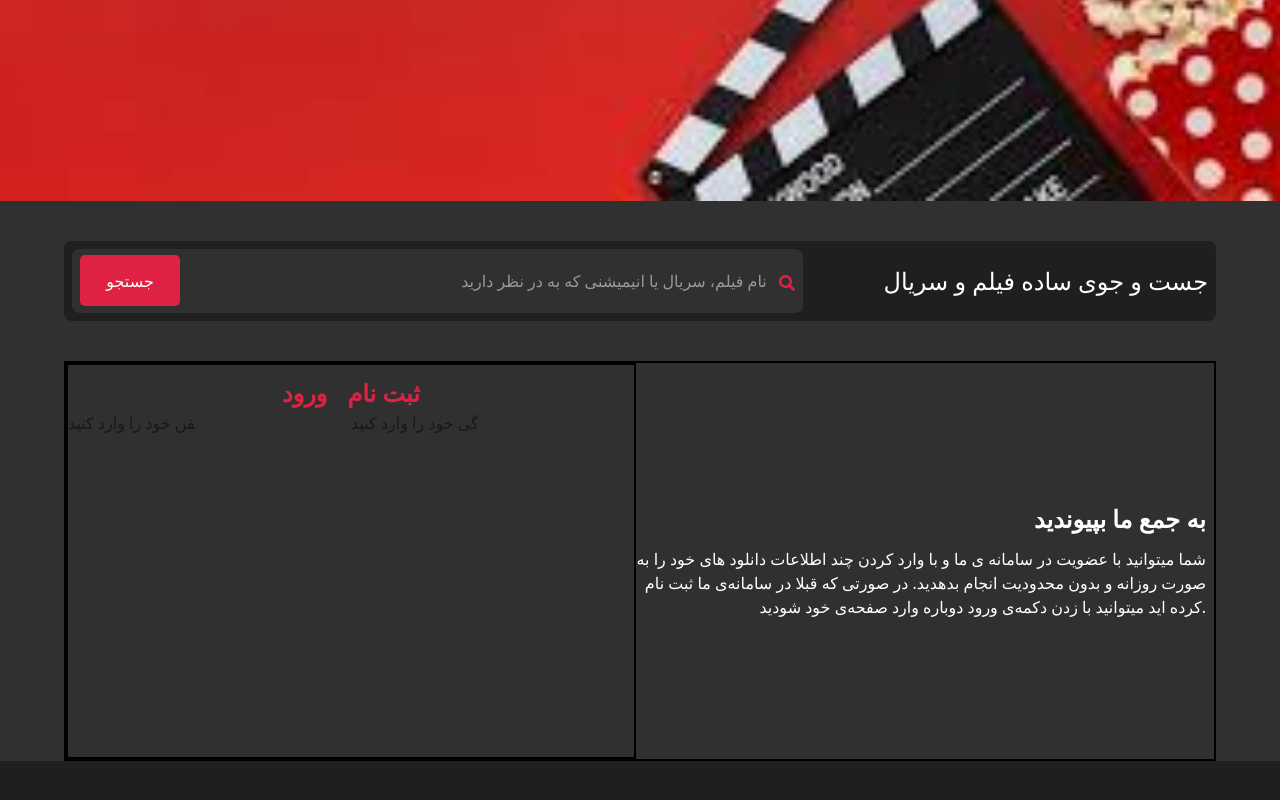
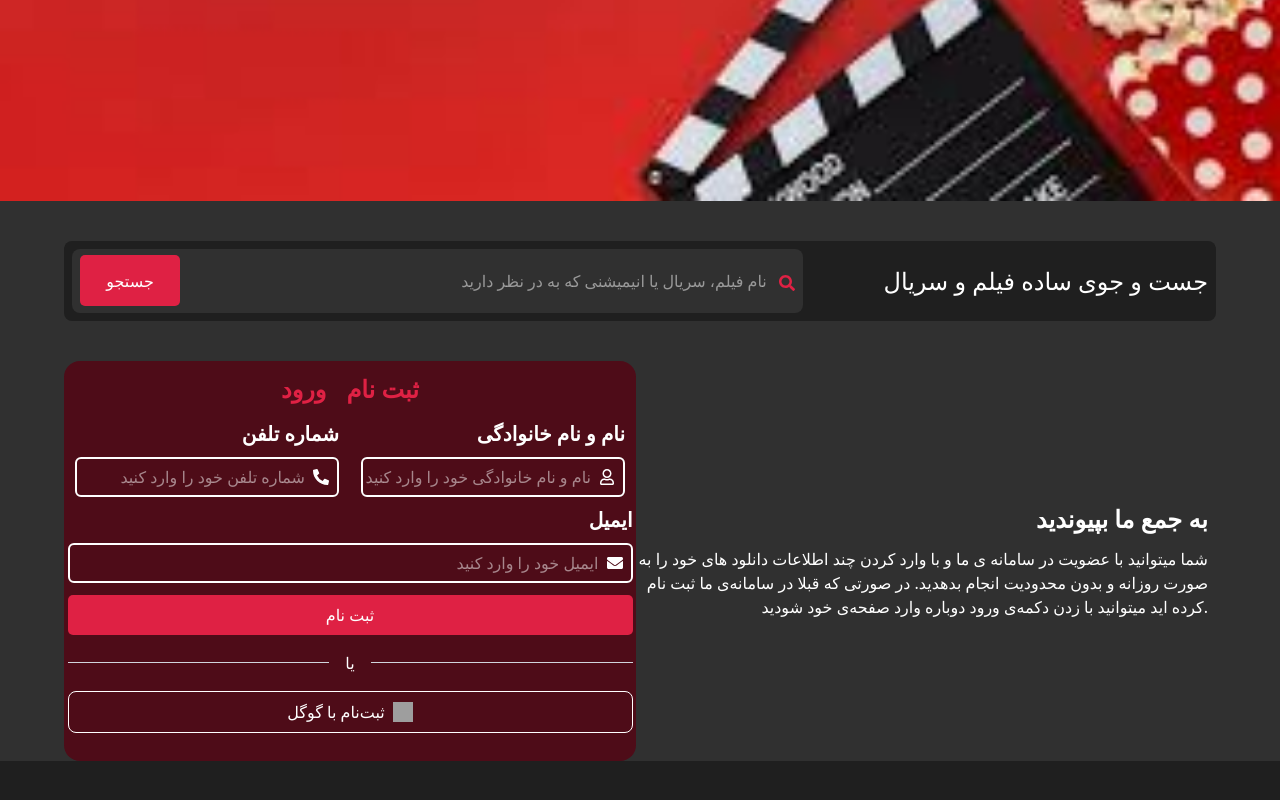
Before and after one commit to matinsaravanifr/Cinema-City, a React (Vite) app: page / in a window 1280 px wide. Shown: the part 516-1316 px from the top of the page. Built offline with nearby package versions, Linux system fonts and the light colour scheme; grey boxes are pictures that could not be loaded.

Commit message:
create JoinUs components

```diff
--- a/src/components/JoinUs/FormJoin.jsx
+++ b/src/components/JoinUs/FormJoin.jsx
@@ -1,5 +1,7 @@
 import React from "react";
-
+import { FaRegUser } from "react-icons/fa";
+import { FaPhoneAlt } from "react-icons/fa";
+import { FaEnvelope } from "react-icons/fa";
 export default function FormJoin() {
   return (
     <form action="">
@@ -11,15 +13,68 @@ export default function FormJoin() {
           ثبت نام
         </h1>
       </div>
-      <div className="flex items-center justify-around">
-        <span className="w-full">
-          <label htmlFor=""></label>
-          <input className="w-[45%]" type="text" placeholder="شماره تلفن خود را وارد کنید" />
+      <div className="flex items-center justify-around mt-3">
+        <div>
+          <h1 className="text-right text-white font-bold text-[20px] mb-2">
+            شماره تلفن
+          </h1>
+          <span className="w-[264px] h-10 border-2 border-white flex items-center flex-row-reverse rounded-[6px]">
+            <label className="text-white ml-2 mr-2" htmlFor="">
+              <FaPhoneAlt />
+            </label>
+            <input
+              className="w-full text-right text-white outline-none"
+              type="text"
+              placeholder="شماره تلفن خود را وارد کنید"
+            />
+          </span>
+        </div>
+        <div>
+          <h1 className="text-right text-white font-bold text-[20px] mb-2">
+            نام و نام خانوادگی
+          </h1>
+          <span className="w-[264px] h-10 border-2 border-white flex items-center flex-row-reverse rounded-[6px]">
+            <label className="text-white ml-2 mr-2" htmlFor="">
+              <FaRegUser />
+            </label>
+            <input
+              className="w-full text-right text-white outline-none"
+              type="text"
+              placeholder="نام و نام خانوادگی خود را وارد کنید"
+            />
+          </span>
+        </div>
+      </div>
+      <div className="w-[565px] h-10 m-auto">
+        <h1 className="text-right text-white font-bold text-[20px] mb-2 mt-2 ">
+          ایمیل
+        </h1>
+        <span className=" flex flex-row-reverse items-center border-2 border-white rounded-[6px]  w-full h-full ">
+          <label className="text-white ml-2 mr-2" htmlFor="">
+            <FaEnvelope />
+          </label>
+          <input
+            className="w-full text-right text-white outline-none"
+            type="text"
+            placeholder="ایمیل خود را وارد کنید"
+          />
         </span>
-        <span className="w-full">
-          <label htmlFor=""></label>
-          <input className="w-[45%]" type="text" placeholder="نام و نام خانوادگی خود را وارد کنید" />
-        </span>
+        <button className="w-[565px] h-10 m-auto bg-red-400 text-white rounded-[5px] mt-3 cursor-pointer ">
+          ثبت نام
+        </button>
+        <div class="flex items-center my-4">
+          <div class="flex-grow border-t border-gray-300"></div>
+          <span class="mx-4 text-white">یا</span>
+          <div class="flex-grow border-t border-gray-300"></div>
+        </div>
+        <button class="w-full flex items-center justify-center gap-2 border cursor-pointer rounded-lg px-4 py-2 text-white hover:bg-gray-100 transition hover:text-black">
+          <span >ثبت‌نام با گوگل</span>
+          <img
+            src="https://www.svgrepo.com/show/475656/google-color.svg"
+            alt="Google"
+            className="w-5 h-5"
+          />
+        </button>
       </div>
     </form>
   );
--- a/src/components/JoinUs/JoinUs.jsx
+++ b/src/components/JoinUs/JoinUs.jsx
@@ -3,7 +3,7 @@ import FormJoin from "./FormJoin";
 
 export default function JoinUs() {
   return (
-    <section className="w-[90%] m-auto h-[400px] flex items-center flex-row-reverse justify-between border-2">
+    <section className="w-[90%] m-auto h-[400px] flex items-center flex-row-reverse justify-between ">
       <div className="w-[50%] mr-2">
         <h1 className="text-white font-bold text-right text-2xl mb-3">به جمع ما بپیوندید</h1>
         <p className="text-white text-right">
@@ -13,7 +13,7 @@ export default function JoinUs() {
           دوباره وارد صفحه‌ی خود شودید.
         </p>
       </div>
-      <div className="w-[50%] border-2 h-full">
+      <div className="w-[50%] h-full bg-red-1000 rounded-2xl">
         <FormJoin/>
       </div>
     </section>
```
